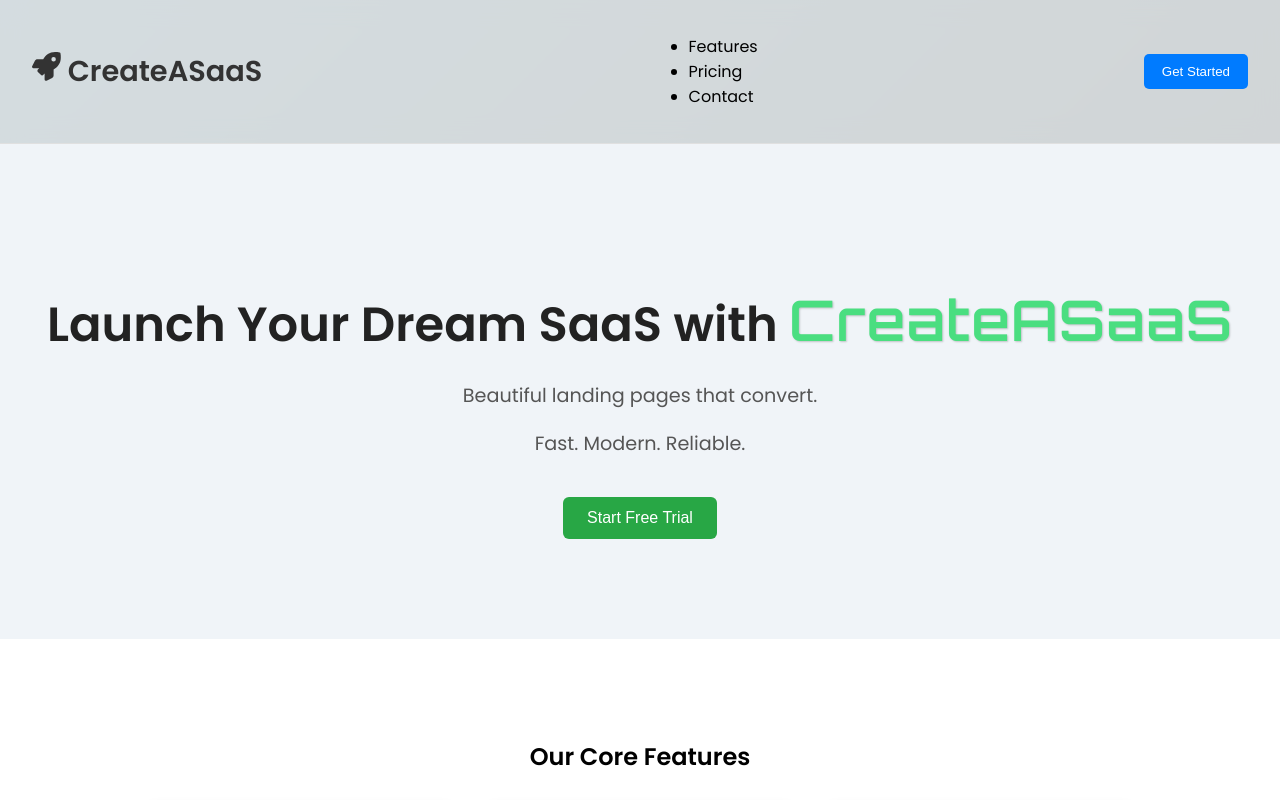
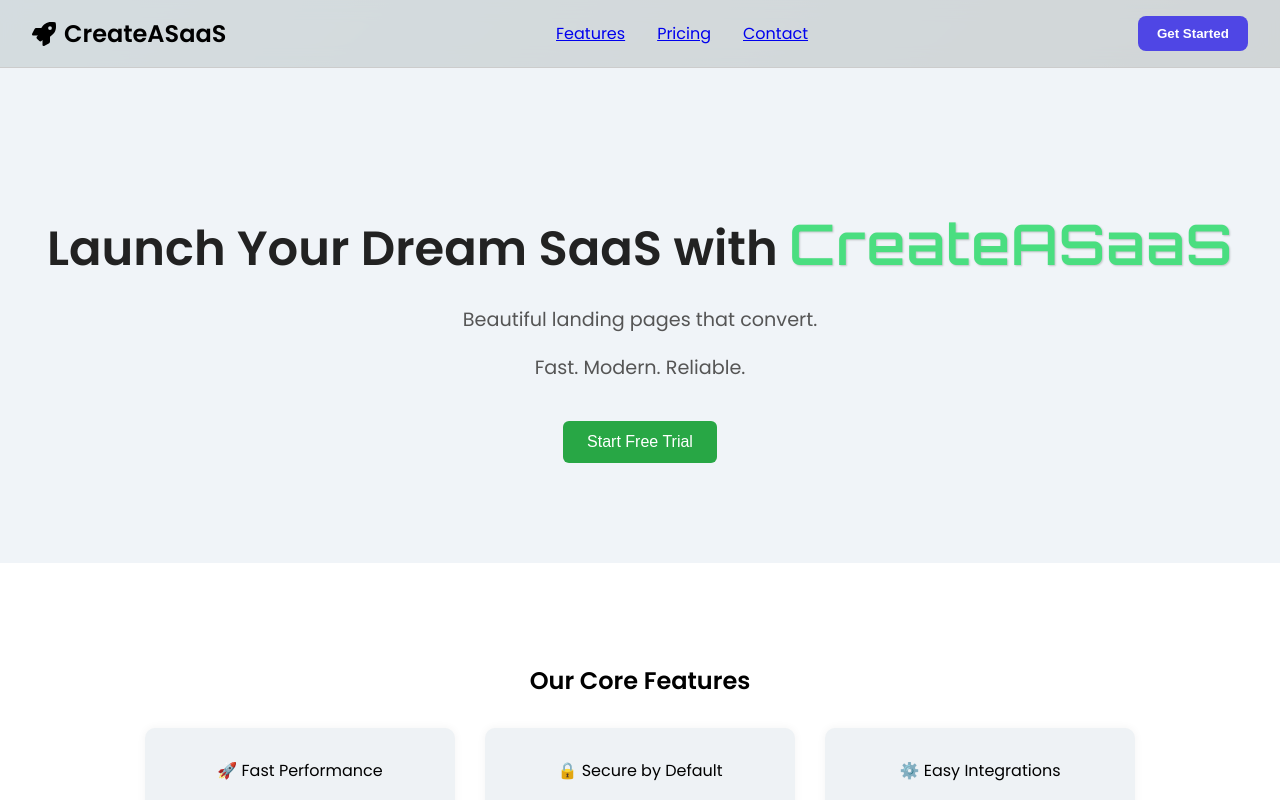
Before and after one commit to Himanshu2693/CreateASaaS, a React (Create React App) app: page / in a window 1280 px wide. Shown: the top 800 px of the page. Built offline with nearby package versions, Linux system fonts and the light colour scheme.

Commit message:
Fix: Navbar layout and related styles

```diff
--- a/src/components/Navbar.js
+++ b/src/components/Navbar.js
@@ -12,9 +12,9 @@ const Navbar = () => {
         ☰
       </div>
       <ul className={`nav-links ${menuOpen ? 'open' : ''}`}>
-        <li>Features</li>
-        <li>Pricing</li>
-        <li>Contact</li>
+      <li><a href="#features">Features</a></li>
+      <li><a href="#pricing">Pricing</a></li>
+      <li><a href="#contact">Contact</a></li>
       </ul>
       <button className="cta-button">Get Started</button>
     </nav>
--- a/src/styles/Navbar.css
+++ b/src/styles/Navbar.css
@@ -1,132 +1,74 @@
-/* .navbar {
+/* styles/Navbar.css */
+
+.navbar {
   display: flex;
+  align-items: center;
   justify-content: space-between;
-  align-items: center;
-  padding: 20px;
-  background: white;
-  box-shadow: 0 0 10px rgba(0,0,0,0.1);
-} */
- .navbar {
+  padding: 1rem 2rem;
   position: sticky;
   top: 0;
+  background: rgba(255, 255, 255, 0.8);
+  backdrop-filter: blur(10px);
+  border-bottom: 1px solid #ccc;
   z-index: 999;
-  display: flex;
-  justify-content: space-between;
-  align-items: center;
-  padding: 18px 32px;
-  background: rgba(255, 255, 255, 0.8);
-  backdrop-filter: blur(12px);
-  border-bottom: 1px solid #e0e0e0;
 }
 
 .logo {
-  font-size: 1.8rem;
+  font-size: 1.5rem;
   font-weight: bold;
-  color: #333;
+  display: flex;
+  align-items: center;
+  gap: 0.5rem;
 }
 
-/* .nav-links {
+.nav-links {
+  list-style: none;
   display: flex;
-  list-style: none;
-  gap: 20px;
+  gap: 2rem;
+  align-items: center;
+  margin: 0;
+  padding: 0;
 }
 
 .nav-links li {
-  padding: 8px 12px;
-  border-radius: 5px;
-  transition: background 0.3s;
   cursor: pointer;
-}
-
-.nav-links li:hover {
-  background-color: orange;
-  color: white;
-} */
-.nav-center {
-  display: flex;
-  gap: 24px;
-  list-style: none;
-}
-
-.nav-center li a {
-  text-decoration: none;
-  color: #333;
-  padding: 8px 12px;
-  border-radius: 6px;
-  transition: background 0.3s;
-}
-.nav-center li a:hover {
-  background-color: orange;
-  color: white;
-}
-
-.nav-right {
-  display: flex;
-  gap: 12px;
-}
-.signin-btn {
-  background: transparent;
-  border: 1px solid #007bff;
-  color: #007bff;
-  padding: 8px 14px;
-  border-radius: 6px;
-  cursor: pointer;
-  transition: all 0.3s ease;
-}
-
-.signin-btn:hover {
-  background: #007bff;
-  color: white;
+  font-weight: 500;
 }
 
 .cta-button {
-  background: #007bff;
+  background-color: #4f46e5;
   color: white;
-  padding: 10px 18px;
   border: none;
-  border-radius: 5px;
+  padding: 0.6rem 1.2rem;
+  border-radius: 8px;
   cursor: pointer;
-  transition: transform 0.3s, box-shadow 0.3s;
+  font-weight: 600;
+  transition: background 0.3s ease;
 }
 
 .cta-button:hover {
-  /* background: #0056b3; */
-  transform: scale(1.05);
-  box-shadow: 0 5px 15px rgba(0, 123, 255, 0.4);
-}
-
-
-@media screen and (max-width: 768px) {
-  .nav-links {
-    display: none;
-  }
+  background-color: #4338ca;
 }
 
 .hamburger {
   display: none;
-  font-size: 28px;
+  font-size: 1.5rem;
   cursor: pointer;
-  user-select: none;
 }
 
-@media screen and (max-width: 768px) {
-  .hamburger {
-    display: block;
-  }
-
+/* Responsive: Mobile */
+@media (max-width: 768px) {
   .nav-links {
     position: absolute;
-    top: 70px;
-    left: 0;
+    top: 60px;
     right: 0;
     background-color: white;
     flex-direction: column;
-    align-items: center;
-    gap: 10px;
-    padding: 20px 0;
+    width: 100%;
+    text-align: center;
     display: none;
-    z-index: 1000;
-    box-shadow: 0 4px 10px rgba(0,0,0,0.1);
+    padding: 1rem 0;
+    box-shadow: 0 4px 6px rgba(0, 0, 0, 0.1);
   }
 
   .nav-links.open {
@@ -136,4 +78,8 @@
   .cta-button {
     display: none;
   }
+
+  .hamburger {
+    display: block;
+  }
 }
```
